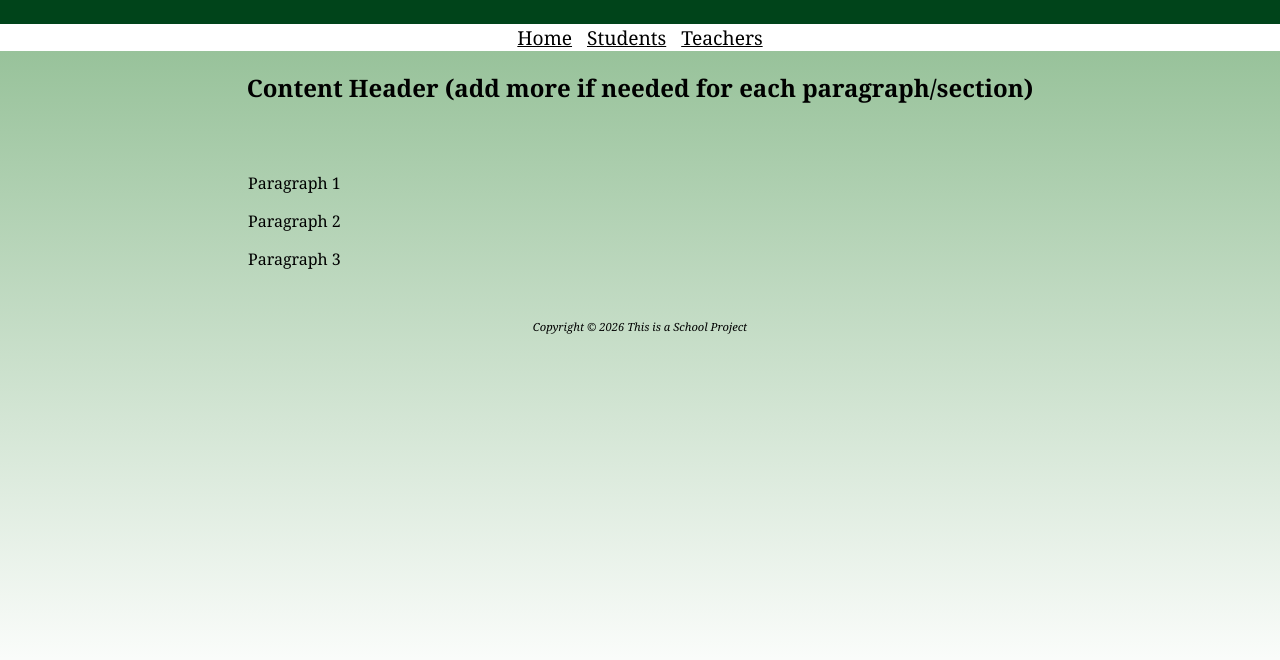
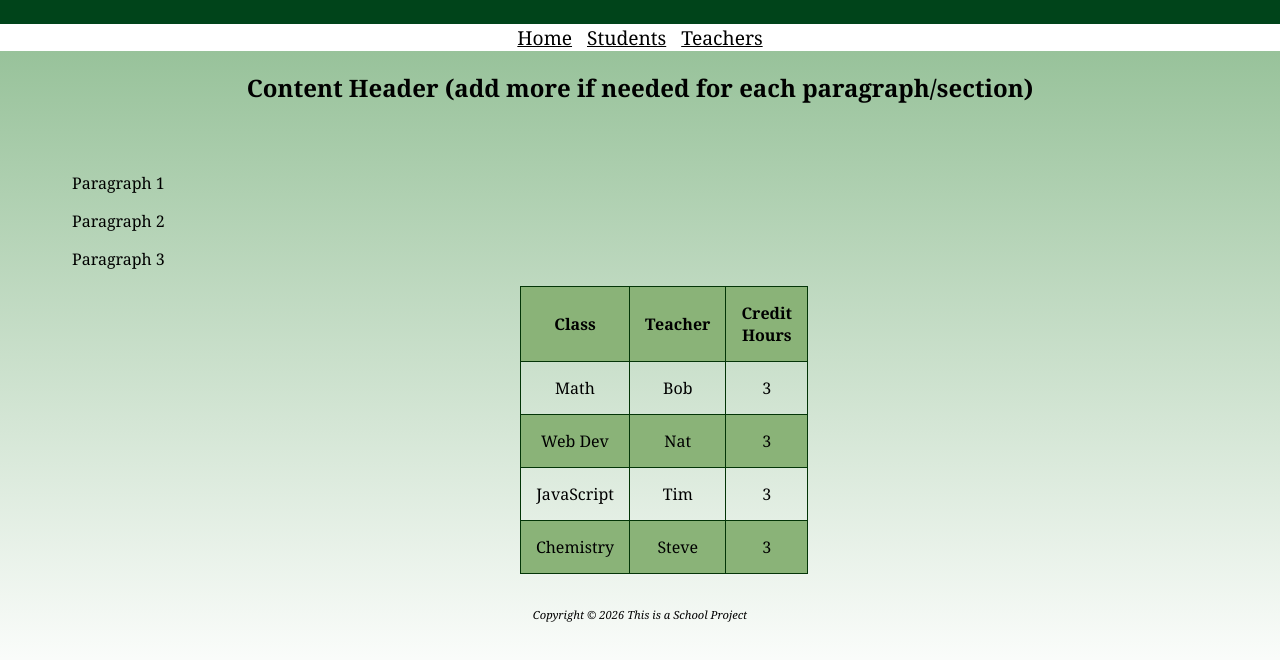
Before and after one commit to Klmay/Front-End-Final-Project-Web-Application, a plain HTML site: page index.html in a window 1280 px wide. Shown: the part 110-770 px from the top of the page. Drawn offline with Linux system fonts and the light colour scheme.

Commit message:
Table added

```diff
--- a/index.html
+++ b/index.html
@@ -15,6 +15,9 @@
         <a href="student.html">Students</a> &nbsp;
 	    <a href="teacher.html">Teachers</a>
     </nav>
+    <div id="courseList">
+    </div>
+
 
     <h2>Content Header (add more if needed for each paragraph/section)</h2>
 <main>
@@ -27,6 +30,33 @@
     <section>
     <p>Paragraph 3</p>
     </section>
+    <table>
+    <tr>
+      <th>Class</th>
+      <th>Teacher</th>
+      <th>Credit Hours</th>
+    </tr>
+    <tr>
+      <td class="text">Math</td>
+      <td class="text">Bob</td>
+      <td class="text">3</td>
+    </tr>
+    <tr>
+      <td class="text">Web Dev</td>
+      <td class="text">Nat</td>
+      <td class="text">3</td>
+    </tr>
+    <tr>
+      <td class="text">JavaScript</td>
+      <td class="text">Tim</td>
+      <td class="text">3</td>
+    </tr>
+    <tr>
+      <td class="text">Chemistry</td>
+      <td class="text">Steve</td>
+      <td class="text">3</td>
+    </tr>
+  </table>
 </main>
 <footer>
   Copyright &copy; 2026 This is a School Project <br />
--- a/school.css
+++ b/school.css
@@ -15,7 +15,7 @@ main {
     display: block;
     padding-bottom: 0em;
     padding-top: 2em;
-    padding-left: 15em;
+    padding-left: 4em;
     padding-right: 1em;
 }
 
@@ -73,3 +73,25 @@ section {
       padding-left: .5em;
       padding-right: .5em;
 }
+
+table { margin: auto;
+        border: 1px solid #000000;
+        width: 10%;
+        text-align: center;
+        border-collapse: collapse;
+}
+
+td, th
+{
+      padding: 15px;
+      border: 1px solid #033507;
+}
+td
+{
+      text-align: center;
+}
+.text
+{
+      text-align: center;
+}
+tr:nth-of-type(odd) { background-color: #8ab378;}
```
